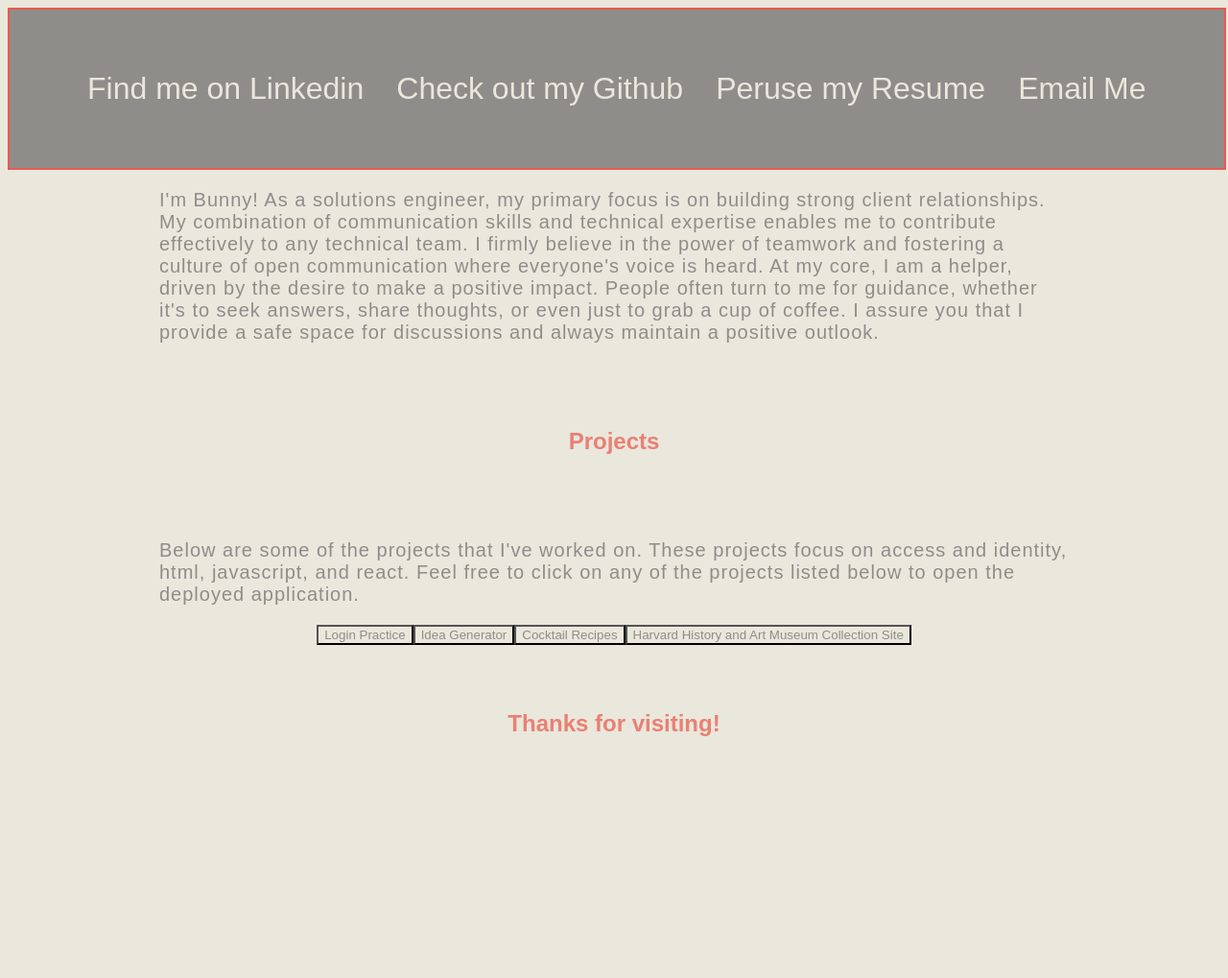
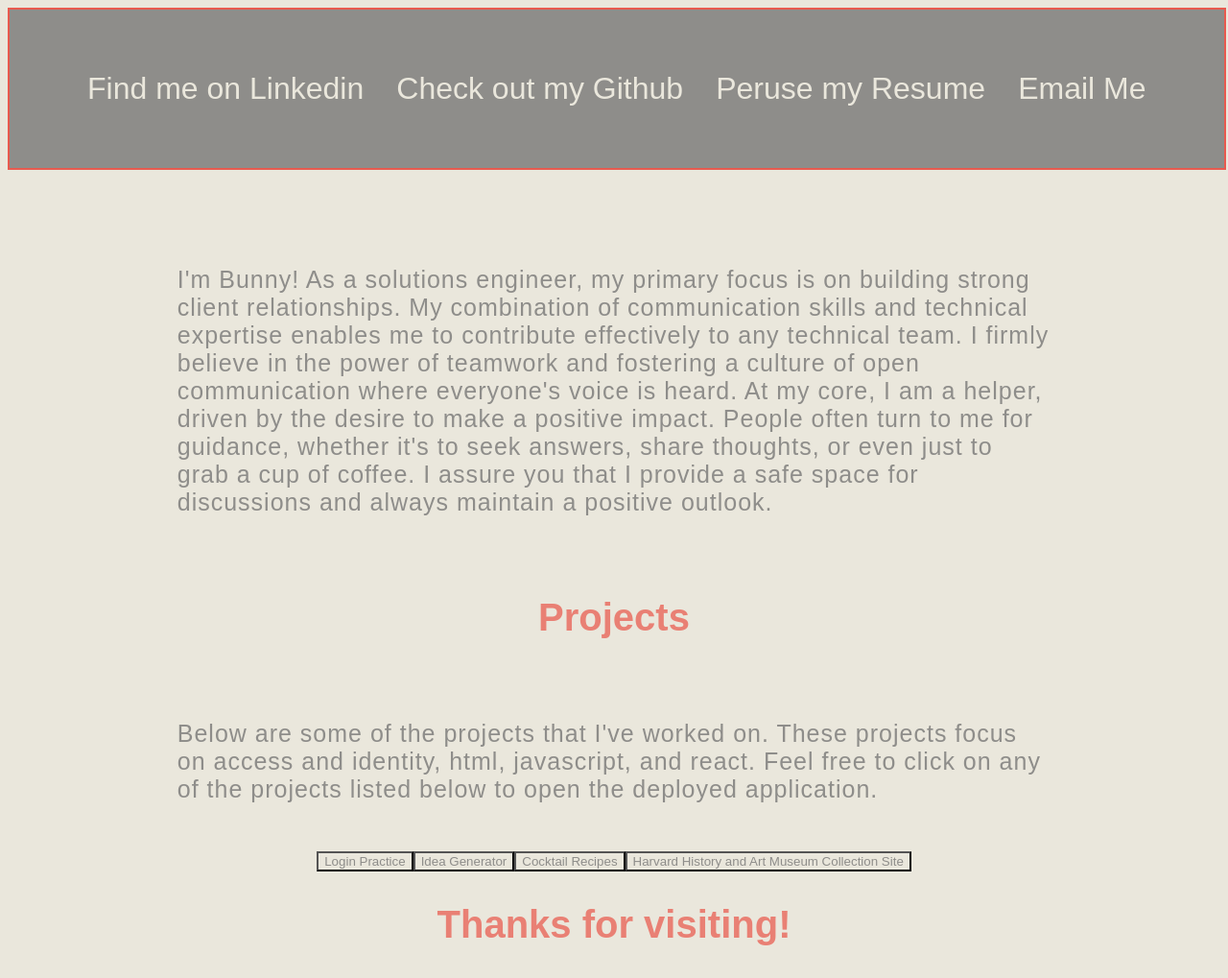
Before and after one commit to CoderBunnyS/BPort2023, a PHP site: page / in a window 1280 px wide. Shown: the part 191-1210 px from the top of the page at 96% size. Before the commit the page ends 958 px from the top, so only its background shows below. Run offline with PHP 8.4, Linux system fonts and the light colour scheme; some web fonts are replaced.

Commit message:
ui changes to make page more accessible

```diff
--- a/styles.css
+++ b/styles.css
@@ -11,13 +11,14 @@ h1 {
 }
 h2 {
     color: #E98074;
-    padding: 2em 2em;
+    /* padding: 2em 2em; */
     display: flex;
     justify-content: center;
+    font-size: 40px;
 }
 p {
     letter-spacing: 1px;
-    font-size: 20px;
+    font-size: 25px;
     width: 75%;
     display: flex;
     justify-content: center;
@@ -29,7 +30,7 @@ p {
 }
 .site-info {
     display: flex;
-    justify-content: center;
+    justify-content: center;padding: 25px;
 }
 .nav-menu {
     text-align: center;
```
